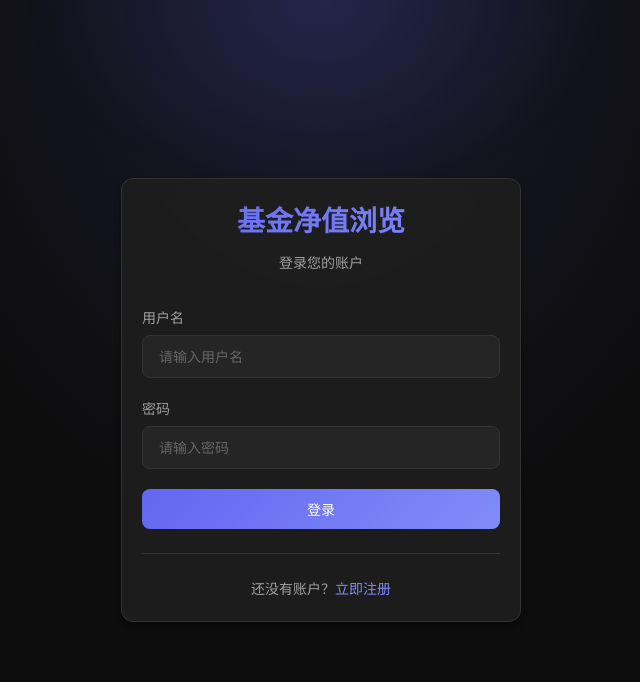
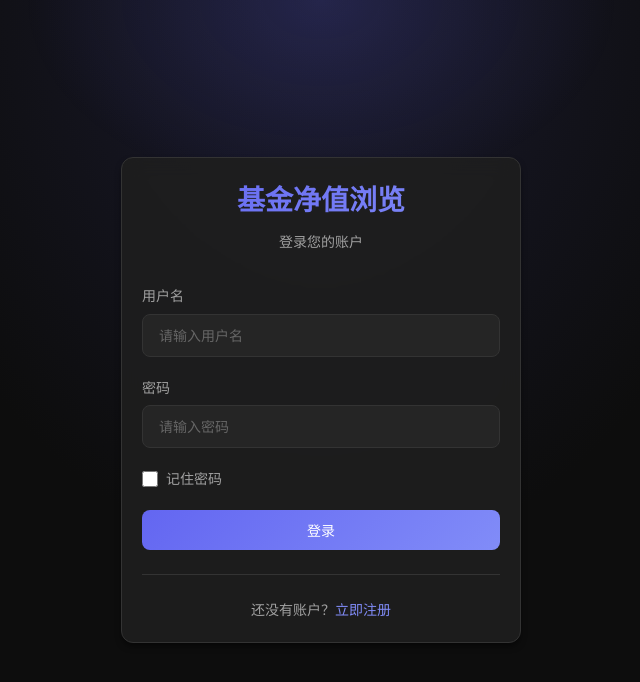
Before and after one commit to BooboNikita/fundTool, a React (Vite) app in the folder frontend/: page /fundTool/login in a window 1280 px wide. Shown: the top 682 px of the page, without its empty margins (319-959 px from the left). Built offline with nearby package versions, Linux system fonts and the light colour scheme.

Commit message:
【需求】添加记住密码

```diff
--- a/frontend/src/pages/Login.css
+++ b/frontend/src/pages/Login.css
@@ -70,6 +70,23 @@
   font-size: 14px;
 }
 
+.login-remember {
+  display: flex;
+  align-items: center;
+  gap: 8px;
+  color: var(--text-secondary);
+  font-size: 14px;
+  cursor: pointer;
+  user-select: none;
+}
+
+.login-remember input[type="checkbox"] {
+  width: 16px;
+  height: 16px;
+  accent-color: var(--accent-primary);
+  cursor: pointer;
+}
+
 .login-footer {
   text-align: center;
   margin-top: 24px;
--- a/frontend/src/pages/Login.tsx
+++ b/frontend/src/pages/Login.tsx
@@ -8,8 +8,15 @@ import { Card, CardBody } from "../components/Card";
 import "./Login.css";
 
 export function Login() {
-  const [username, setUsername] = useState("");
-  const [password, setPassword] = useState("");
+  const [username, setUsername] = useState(
+    () => localStorage.getItem("last_username") || "",
+  );
+  const [password, setPassword] = useState(
+    () => localStorage.getItem("last_password") || "",
+  );
+  const [rememberPassword, setRememberPassword] = useState(
+    () => localStorage.getItem("remember_password") === "true",
+  );
   const [error, setError] = useState("");
   const [loading, setLoading] = useState(false);
   const navigate = useNavigate();
@@ -23,6 +30,17 @@ export function Login() {
     try {
       const response = await authApi.login(username, password);
       login(response.data.token, response.data.user);
+
+      // 保存账号
+      localStorage.setItem("last_username", username);
+      if (rememberPassword) {
+        localStorage.setItem("last_password", password);
+        localStorage.setItem("remember_password", "true");
+      } else {
+        localStorage.removeItem("last_password");
+        localStorage.setItem("remember_password", "false");
+      }
+
       console.log("登录成功", response.data);
       navigate("/");
     } catch (err: any) {
@@ -64,6 +82,14 @@ export function Login() {
               placeholder="请输入密码"
               required
             />
+            <label className="login-remember">
+              <input
+                type="checkbox"
+                checked={rememberPassword}
+                onChange={(e) => setRememberPassword(e.target.checked)}
+              />
+              记住密码
+            </label>
             <Button type="submit" loading={loading} fullWidth>
               登录
             </Button>
```
